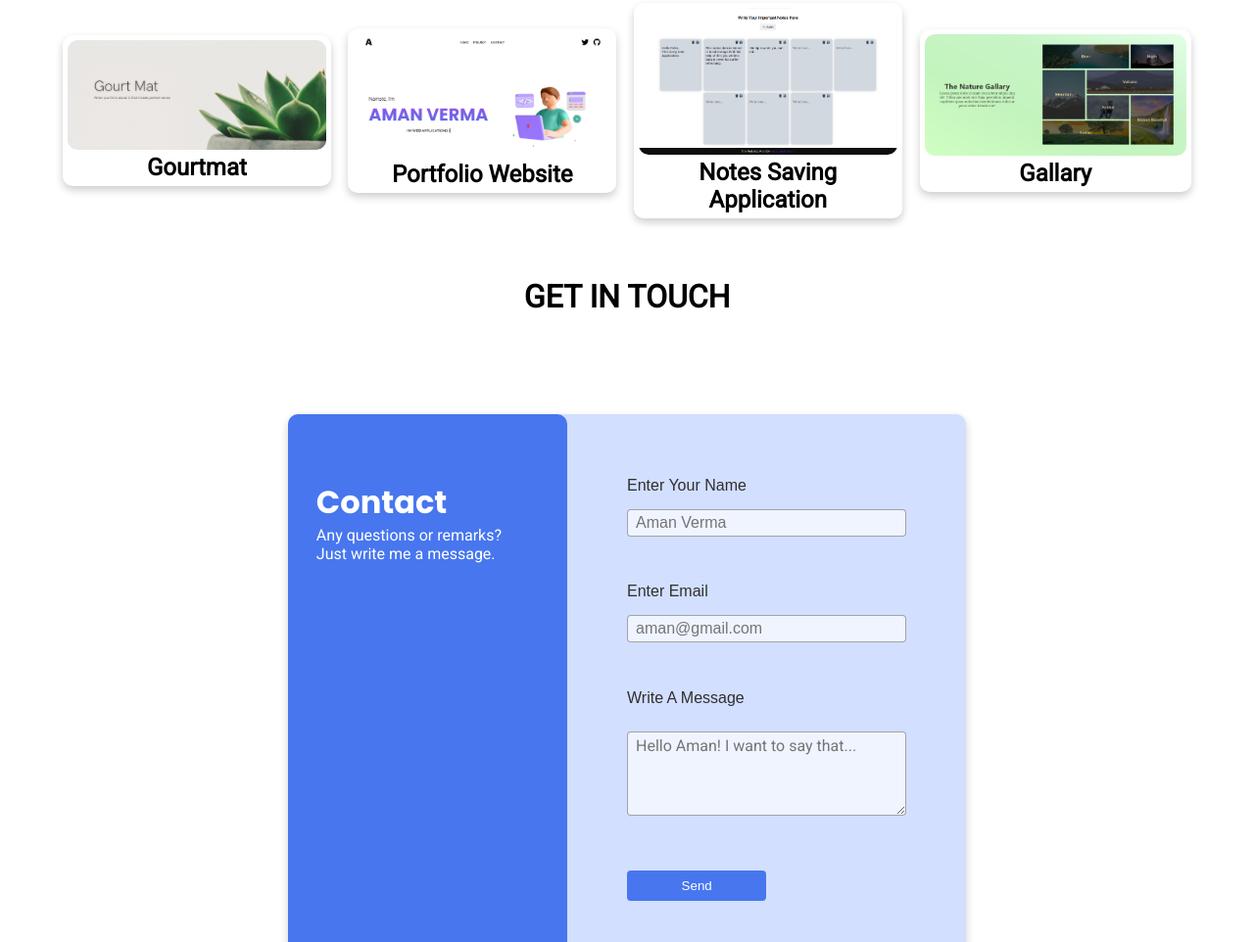
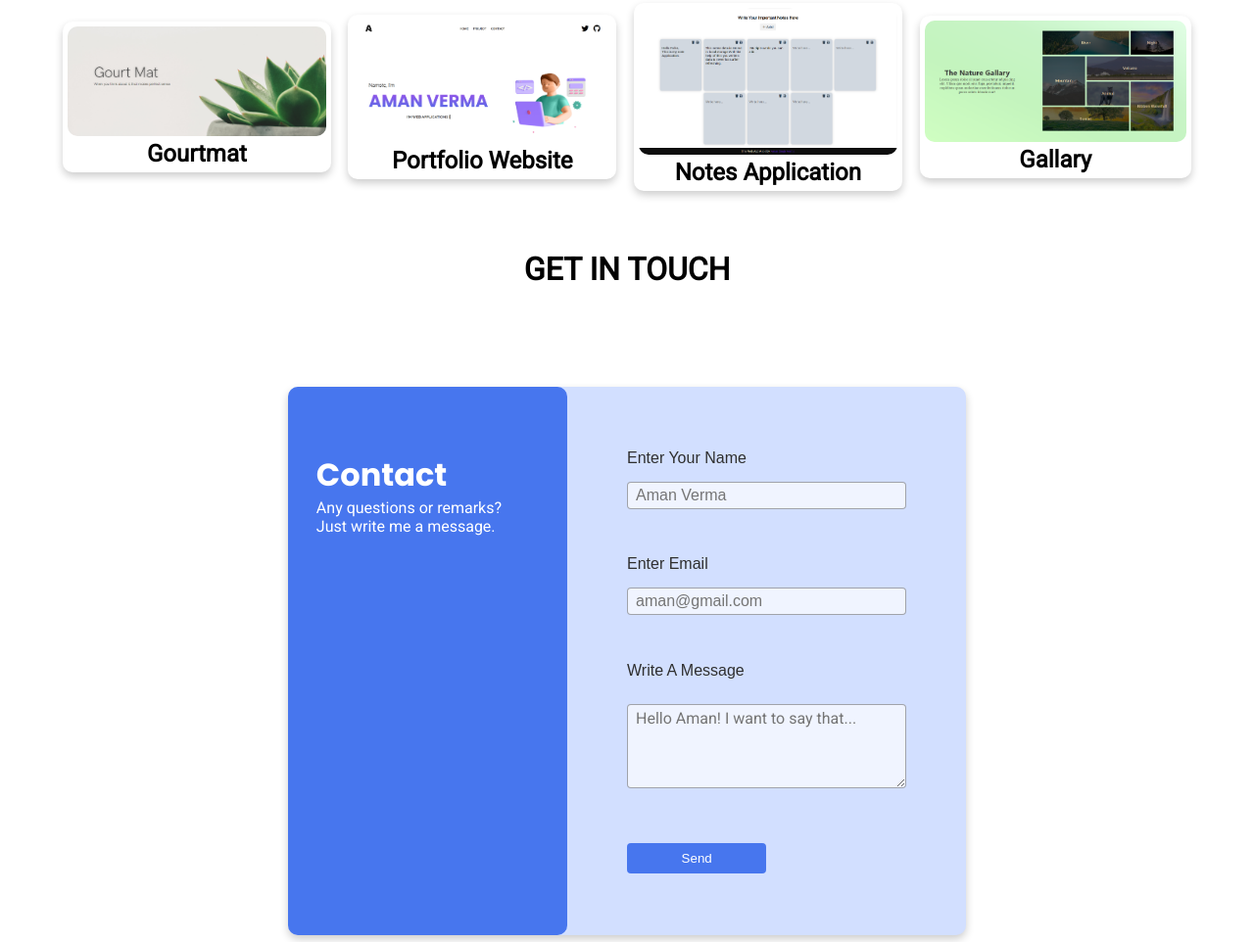
Before and after one commit to amanverma27/Portfolio, a plain HTML site: page index.htm in a window 1280 px wide. Shown: the part 1017-1979 px from the top of the page at 98% size. Drawn offline with nearby package versions, Linux system fonts and the light colour scheme.

Commit message:
Update index.htm

```diff
--- a/index.htm
+++ b/index.htm
@@ -108,7 +108,7 @@ emailjs.init("gR0hqcklxqRIUZfkA");
             <div class="content">
               <div class="front">
                 <img class="profile" width="100%" src="Notes.png" alt="Ronaldo">
-                <h2>Notes Saving Application</h2>
+                <h2>Notes Application</h2>
               </div>
               <div class="back from-bottom">
                 <h2> Notes App </h2>
```
